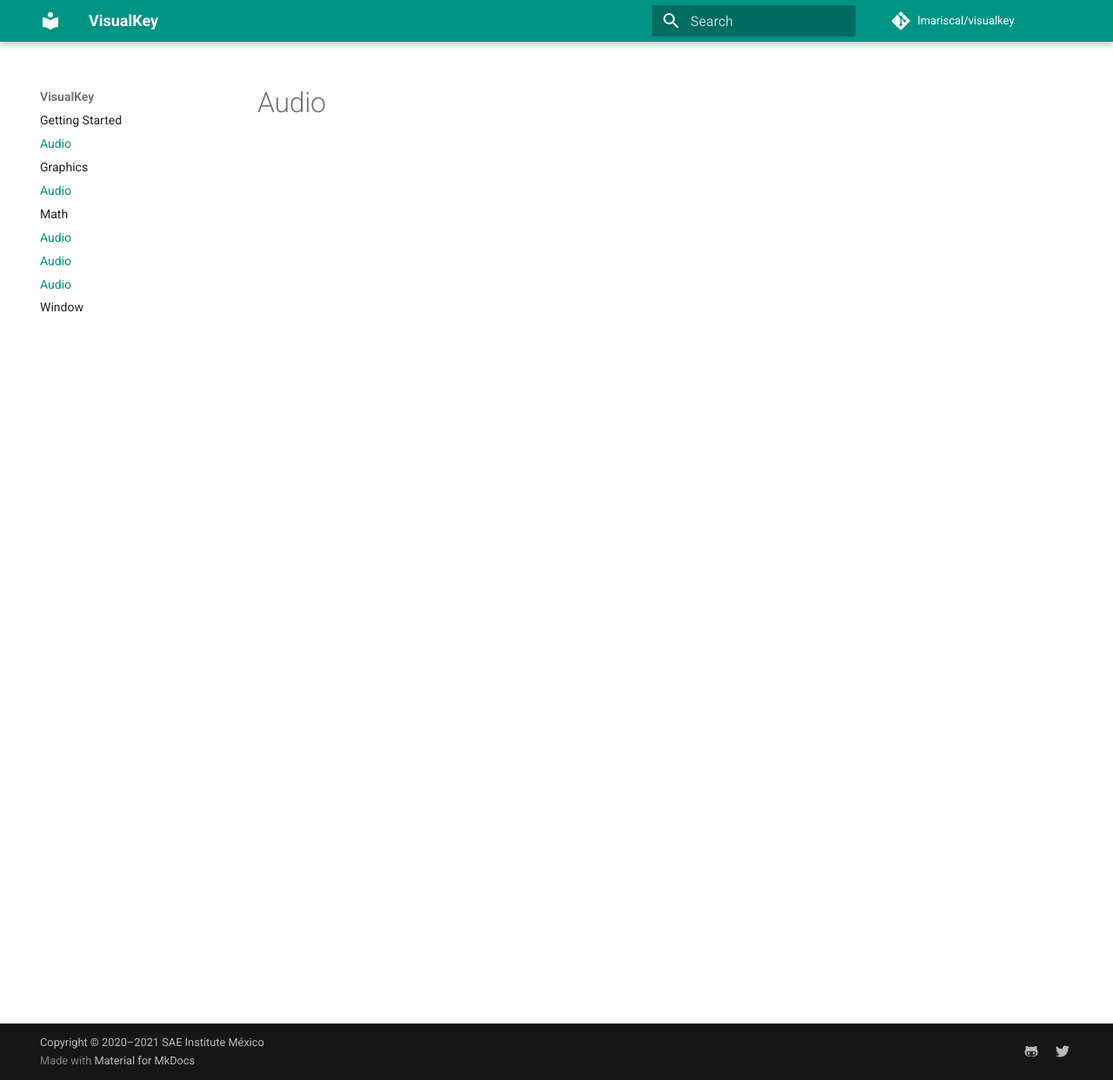
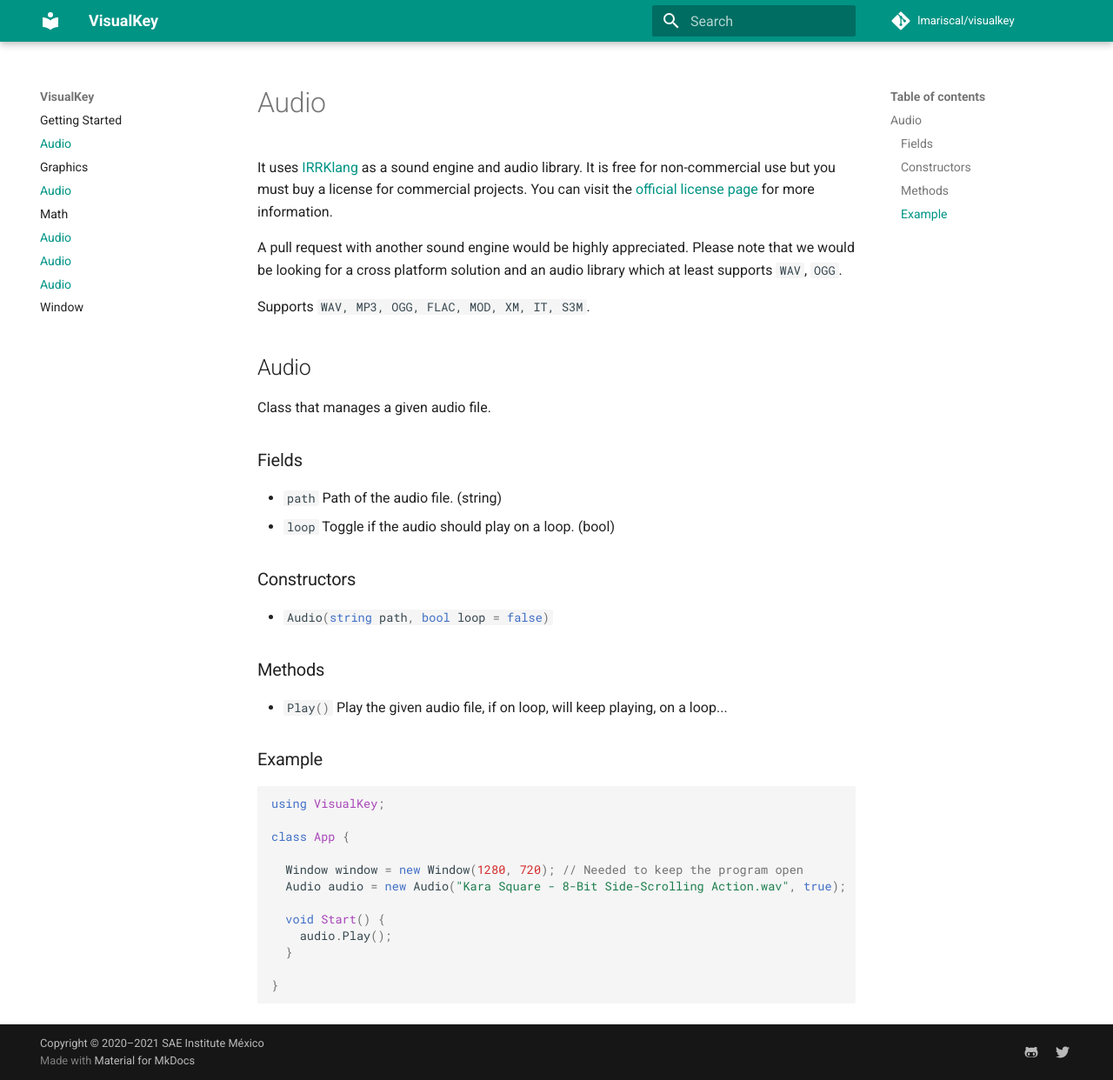
Before and after one commit to lmariscal/visualkey-docs, an MkDocs documentation site: the page built from docs/audio.md, in a window 1280 px wide and 1242 px high. Shown: the whole window at 87% size. Built offline with MkDocs 1.6.1 and Material for MkDocs 9.7.7, drawn with Linux system fonts in a browser that asks for light colours; comment, search, counter and statistics services are not loaded.

Commit message:
Add audio documentation

````diff
--- a/docs/audio.md
+++ b/docs/audio.md
@@ -1 +1,44 @@
 # Audio
+
+It uses [IRRKlang](https://www.ambiera.com/irrklang/index.html) as a sound engine and audio library. It is free for
+non-commercial use but you must buy a license for commercial projects.
+You can visit the [official license page](https://www.ambiera.com/irrklang/license.html) for more information.
+
+A pull request with another sound engine would be highly appreciated. Please note that we would be looking for a
+cross platform solution and an audio library which at least supports `WAV`, `OGG`.
+
+Supports `WAV, MP3, OGG, FLAC, MOD, XM, IT, S3M`.
+
+## Audio
+
+Class that manages a given audio file.
+
+### Fields
+
+- `path` Path of the audio file. (string)
+- `loop` Toggle if the audio should play on a loop. (bool)
+
+### Constructors
+
+- `#!csharp Audio(string path, bool loop = false)`
+
+### Methods
+
+- `#!csharp Play()` Play the given audio file, if on loop, will keep playing, on a loop...
+
+### Example
+
+```csharp
+using VisualKey;
+
+class App {
+
+  Window window = new Window(1280, 720); // Needed to keep the program open
+  Audio audio = new Audio("Kara Square - 8-Bit Side-Scrolling Action.wav", true);
+
+  void Start() {
+    audio.Play();
+  }
+
+}
+```
````
Also changed, not shown: docs/math.md (+13 -13 lines).
